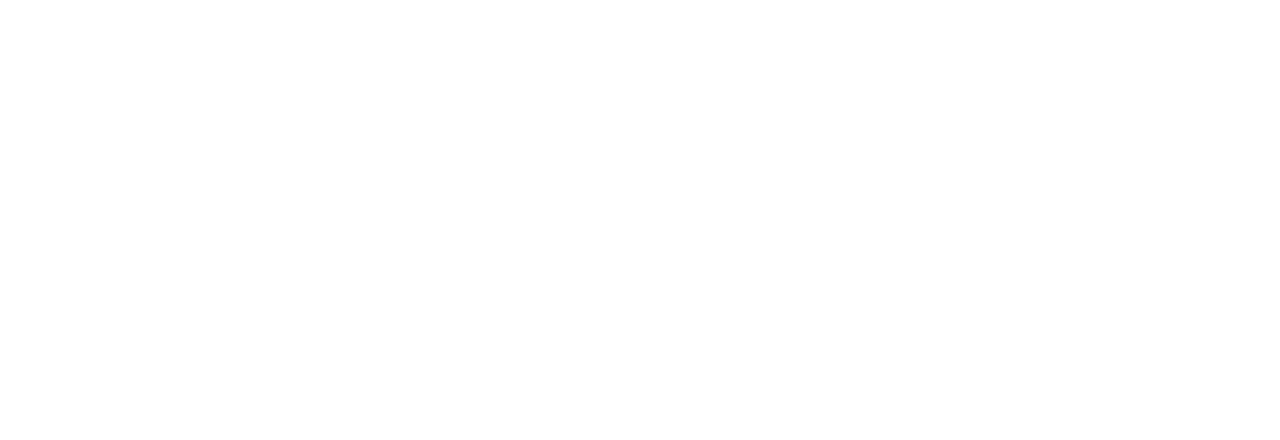
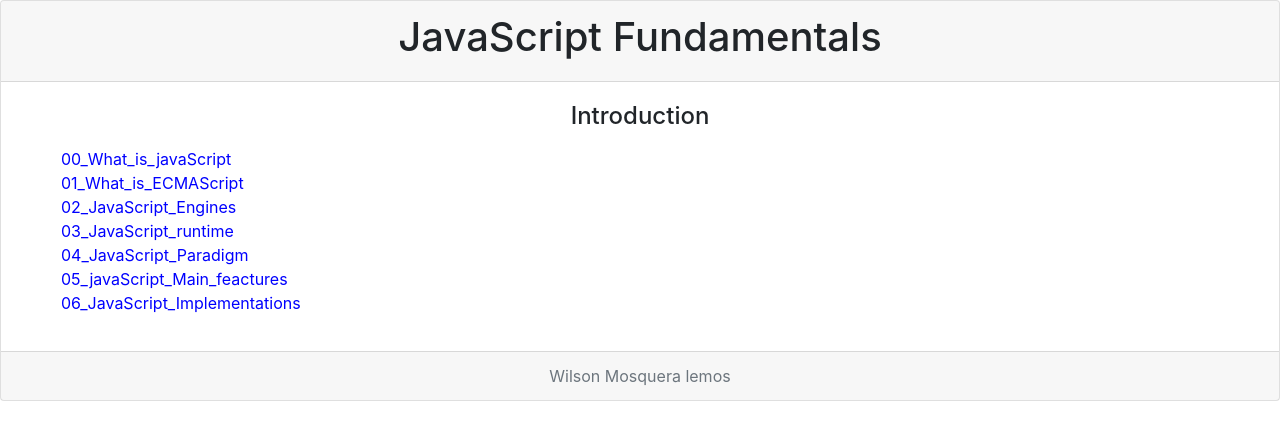
Before and after one commit to niche66999/Javascript_Foundations, a plain HTML site: page index.html in a window 1280 px wide. Drawn offline with nearby package versions, Linux system fonts and the light colour scheme.

Commit message:
Se Modifica Index

```diff
--- /dev/null
+++ b/MisEstilos.css
@@ -0,0 +1,17 @@
+.Titulo1{
+    color: aqua(255, 0, 0);
+    }
+
+    ul{
+        list-style: none;
+        text-align: left;
+    }
+    a{
+        color: blue !important;
+        text-decoration: none;
+    }
+
+    a:hover{
+        color: rgb(40, 150, 50) !important;
+        text-decoration: none !important;
+       }
--- a/index.html
+++ b/index.html
@@ -5,8 +5,40 @@
     <meta http-equiv="X-UA-Compatible" content="IE=edge">
     <meta name="viewport" content="width=device-width, initial-scale=1.0">
     <title>JavaScript Fundamentals</title>
+<!-- Estilos De Bootstrap -->
+<link rel="stylesheet" href="MisEstilos.css">
+<link rel="stylesheet" href="https://cdn.jsdelivr.net/npm/bootstrap@4.6.0/dist/css/bootstrap.min.css" integrity="sha384-B0vP5xmATw1+K9KRQjQERJvTumQW0nPEzvF6L/Z6nronJ3oUOFUFpCjEUQouq2+l" crossorigin="anonymous">
 </head>
 <body>
+    <!-- Componente Principal -->
+    <div class="card text-center">
+    <div class="card-header">
+    <h1 class="Titulo1" id="Titulo1">JavaScript Fundamentals</h1>
+    </div>
+    <div class="card-body">
+    <h4 class="card-title">Introduction</h4>
+    <p class="card-text">
+    <ul>
+    <li><a href="./Introduction/00_What_is_javaScript.html">00_What_is_javaScript</a></li>
+    <li><a href="./Introduction/01_What_is_ECMAScript.html">01_What_is_ECMAScript</a></li>
+    <li><a href="./Introduction/02_JavaScript_Engines.html">02_JavaScript_Engines</a></li>
+    <li><a href="./Introduction/03_JavaScript_runtime.html">03_JavaScript_runtime</a></li>
+    <li><a href="./Introduction/04_JavaScript_Paradigm.html">04_JavaScript_Paradigm</a></li>
+    <li><a href="./Introduction/05_javaScript_Main_feactures.html">05_javaScript_Main_feactures</a></li>
+    <li><a href="./Introduction/06_JavaScript_Implementations.html">06_JavaScript_Implementations</a></li>
+    </ul>
+
+    </p>
+
+    </div>
+    <div class="card-footer text-muted">
+    Wilson Mosquera lemos
+
+    </div>
+<!-- Librerias De Bootstrap -->
+<script src="https://code.jquery.com/jquery-3.5.1.slim.min.js" integrity="sha384-DfXdz2htPH0lsSSs5nCTpuj/zy4C+OGpamoFVy38MVBnE+IbbVYUew+OrCXaRkfj" crossorigin="anonymous"></script>
+<script src="https://cdn.jsdelivr.net/npm/popper.js@1.16.1/dist/umd/popper.min.js" integrity="sha384-9/reFTGAW83EW2RDu2S0VKaIzap3H66lZH81PoYlFhbGU+6BZp6G7niu735Sk7lN" crossorigin="anonymous"></script>
+<script src="https://cdn.jsdelivr.net/npm/bootstrap@4.6.0/dist/js/bootstrap.min.js" integrity="sha384-+YQ4JLhjyBLPDQt//I+STsc9iw4uQqACwlvpslubQzn4u2UU2UFM80nGisd026JF" crossorigin="anonymous"></script>
 
 </body>
 </html>
```
